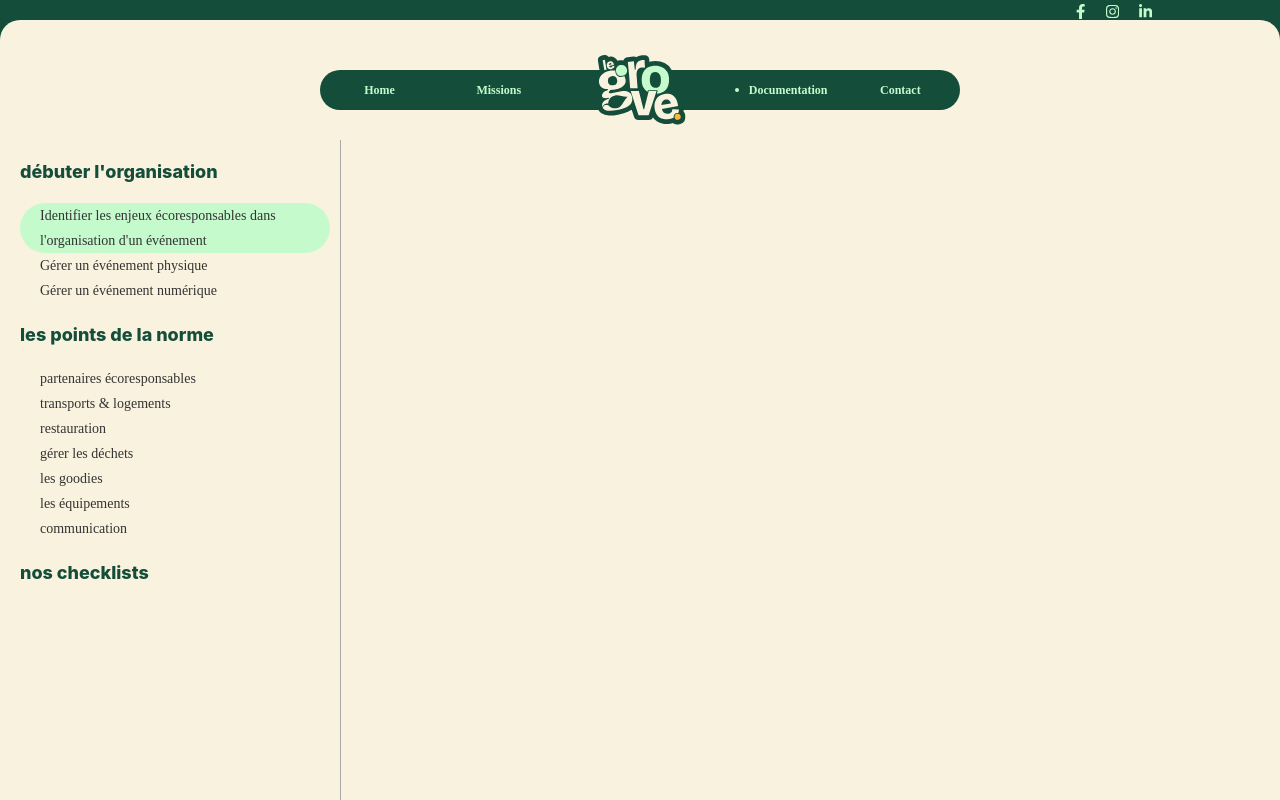
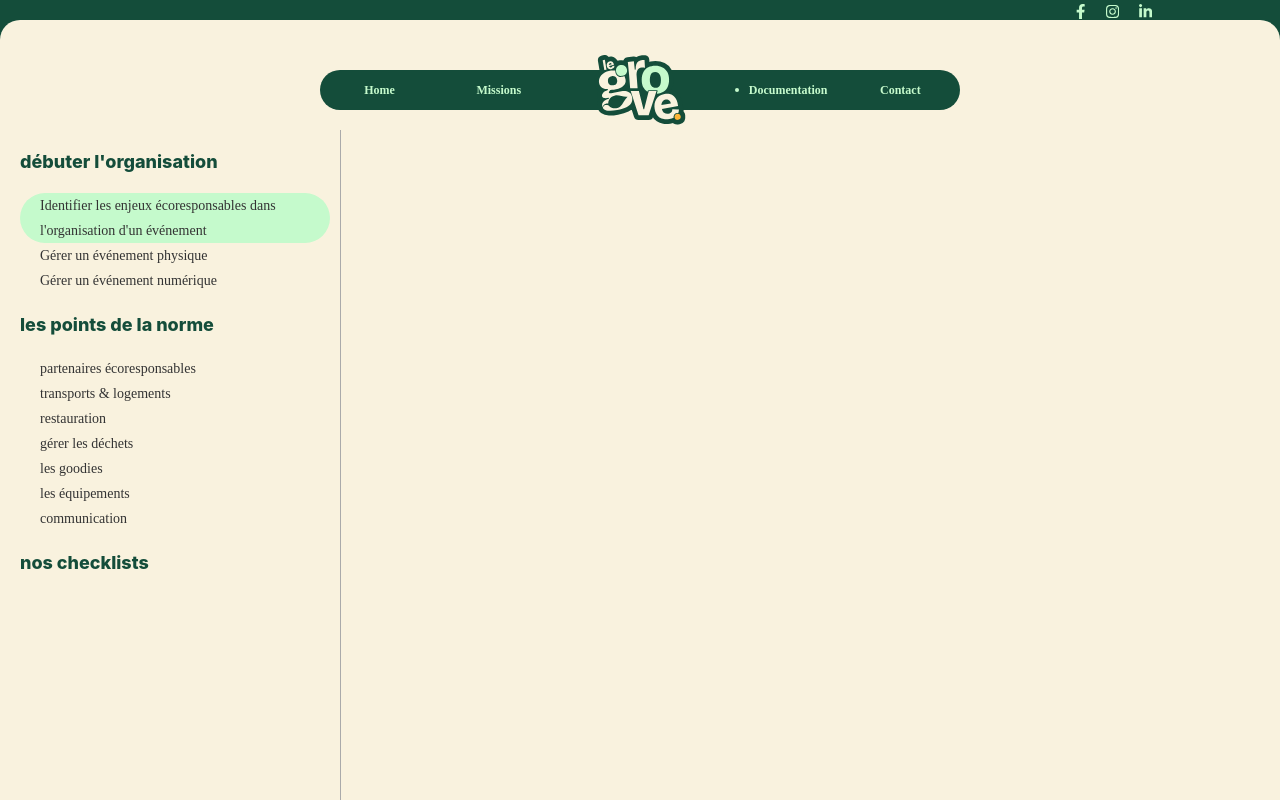
Before and after one commit to fabienlpt/le-grove, a React (Create React App) app: page /doc in a window 1280 px wide. Shown: the top 800 px of the page. Built offline with nearby package versions, Linux system fonts and the light colour scheme.

Commit message:
update sidebar and header

```diff
--- a/src/components/header/style.css
+++ b/src/components/header/style.css
@@ -30,6 +30,7 @@
     font-style: normal;
     font-weight: 600;
     line-height: 150%;
+    z-index: -1;
 }
 
 .web-nav {
--- a/src/components/sidebar/style.css
+++ b/src/components/sidebar/style.css
@@ -1,5 +1,5 @@
 .sidebar {
-    margin-top: 140px;
+    margin-top: 130px;
     background-color: #F9F2DE;
     border-right: 1px solid #aaa;
     height: 100%;
@@ -9,7 +9,7 @@
     top: 0;
     width: 25vw;
     z-index: 1;
-    transform: translateX(-190px);
+    transform: translateX(-24vw);
     transition: transform 0.3s ease-in-out;
     @media screen and (min-width: 768px) {
         transform: translateX(0);
```
Also changed, not shown: src/components/sidebar/index.tsx (+17 -0 lines).
